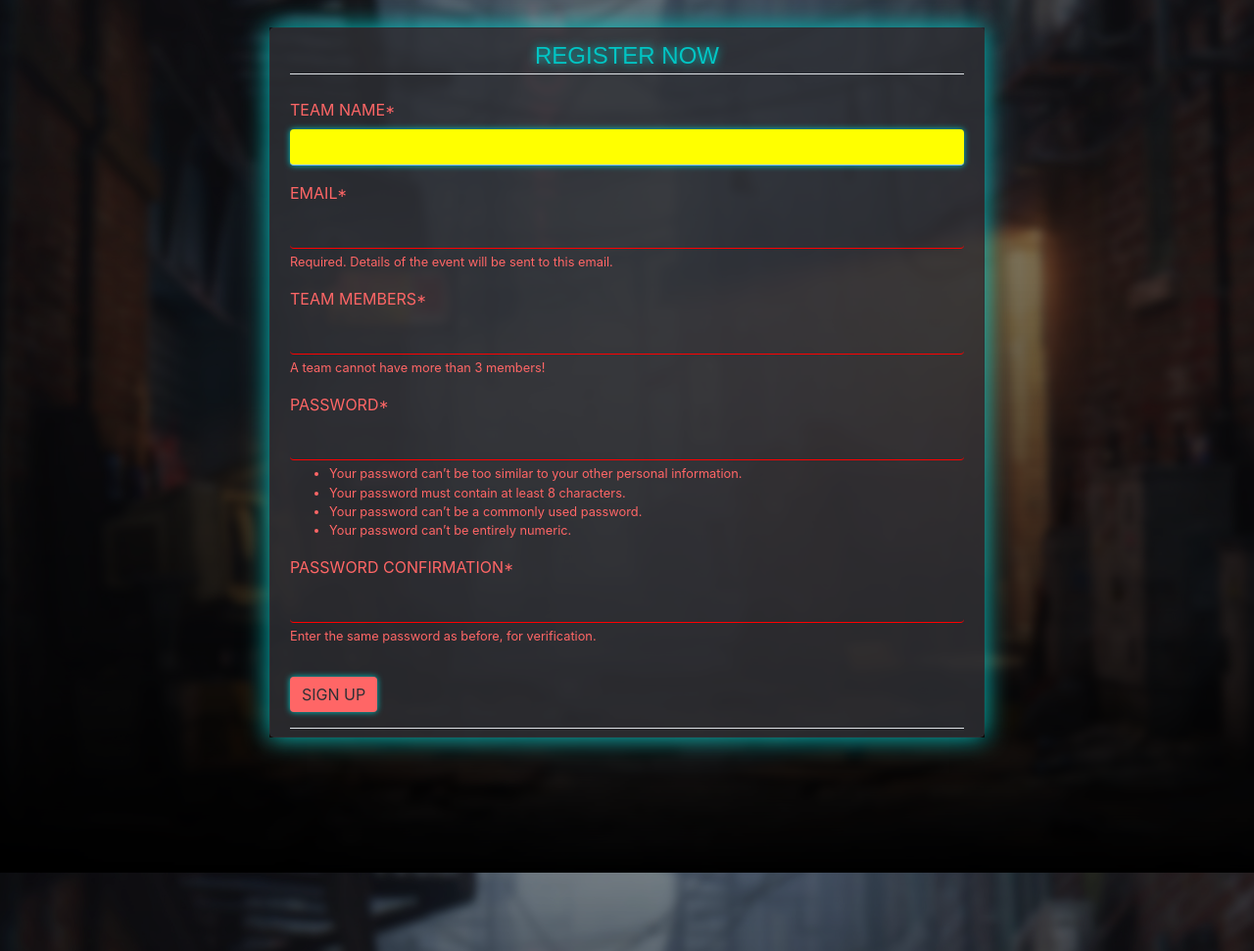
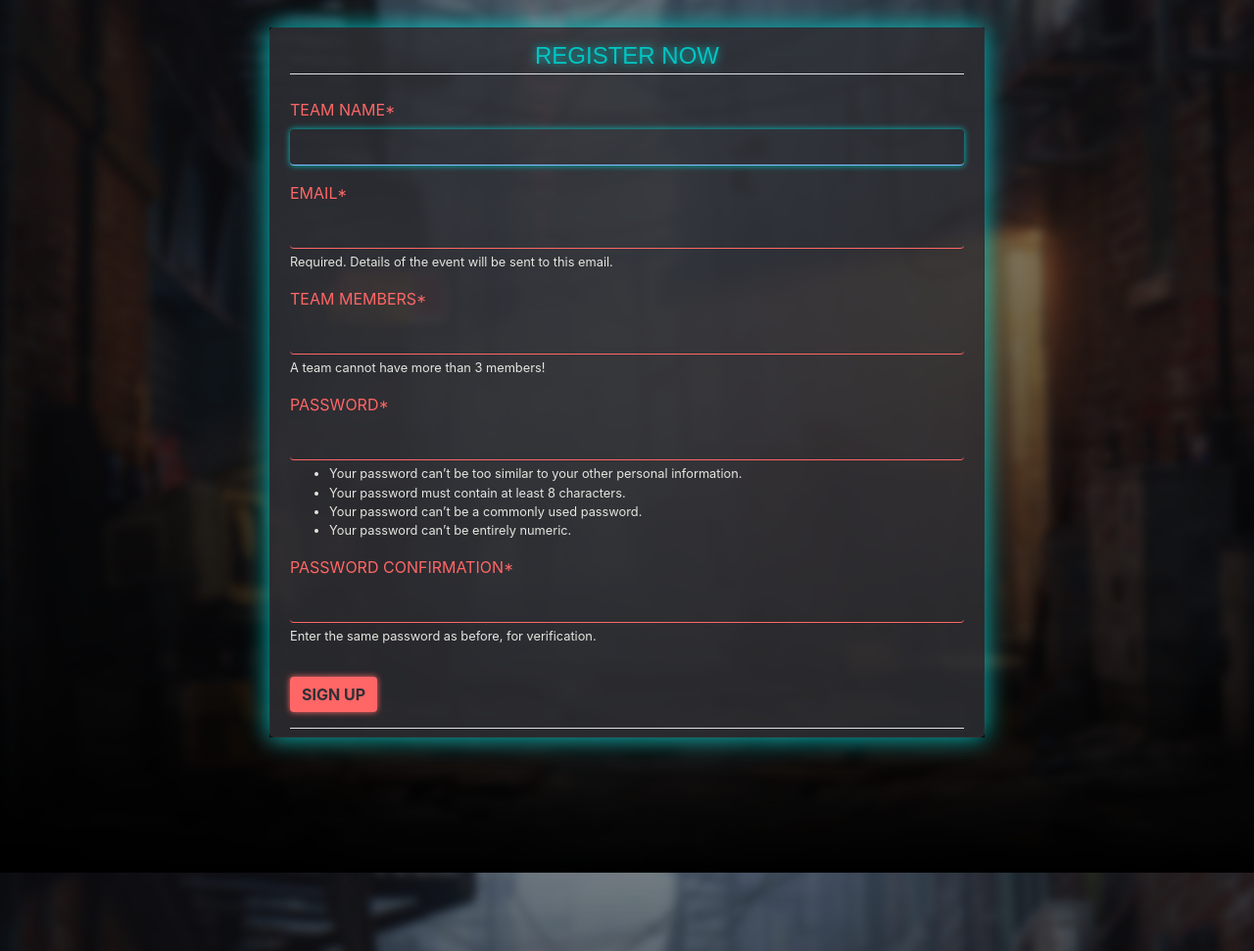
Before and after one commit to parthrr510/Ab, a Django app: page /register/ in a window 1280 px wide. Shown: the part 76-1047 px from the top of the page at 98% size. Run offline with Django 3.2, Linux system fonts and the light colour scheme; some libraries are stand-ins or nearby versions; some web fonts are replaced.

Commit message:
reg box inside fields fix 3

```diff
--- a/users/static/users/main.css
+++ b/users/static/users/main.css
@@ -154,11 +154,11 @@ legend {
 } */
 
 li {
-  color: #ff6666;
+  color: #e4e5df;
 }
 
 .box-end {
-  color: #ff6666;
+  color: #01c5c4;
 }
 
 #sign_btn {
@@ -166,14 +166,14 @@ li {
   background-color: #ff6666;
   border: none;
   text-transform: uppercase;
-  box-shadow: 0 0 0.4rem #01c5c4;
-  -moz-box-shadow: 0 0 0.4rem #01c5c4;
-  -webkit-box-shadow: 0 0 0.4rem #01c5c4;
-  -o-box-shadow: 0 0 0.4rem #01c5c4;
+  box-shadow: 0 0 0.4rem #ff6666;
+  -moz-box-shadow: 0 0 0.4rem #ff6666;
+  -webkit-box-shadow: 0 0 0.4rem #ff6666;
+  -o-box-shadow: 0 0 0.4rem #ff6666;
 }
 
 .text-muted {
-  color: #ff6666 !important;
+  color: #e4e5df !important;
 }
 
 /* SETTING SIDE SCROLL BAR */
@@ -200,15 +200,16 @@ li {
 /* Form Input */
 .form-control {
   background: transparent;
-  border-bottom: 1px solid red;
+  border-bottom: 1px solid #ff6666;
   border-top: none;
   border-left: none;
   border-right: none;
+  color: #cbd5db;
 }
 /* Manipulating on selecting the form */
 .form-control:focus {
-  background-color: yellow;
-  color: red;
+  background: transparent;
+  color: #cbd5db;
   box-shadow: 0 0 0.4rem #01c5c4;
   -moz-box-shadow: 0 0 0.4rem #01c5c4;
   -webkit-box-shadow: 0 0 0.4rem #01c5c4;
--- a/users/templates/users/register.html
+++ b/users/templates/users/register.html
@@ -9,7 +9,7 @@
       </fieldset>
       <div class="form-group">
         <button class="btn btn-outline-info button" id="sign_btn" type="submit">
-          Sign Up
+          <b>Sign Up</b>
         </button>
       </div>
     </form>
```
